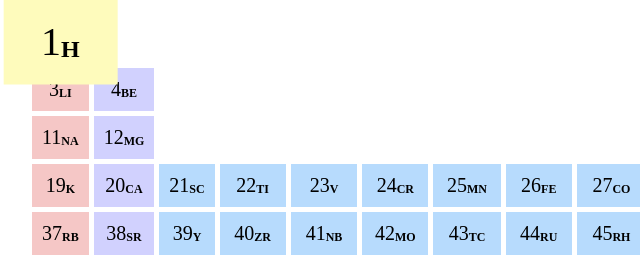
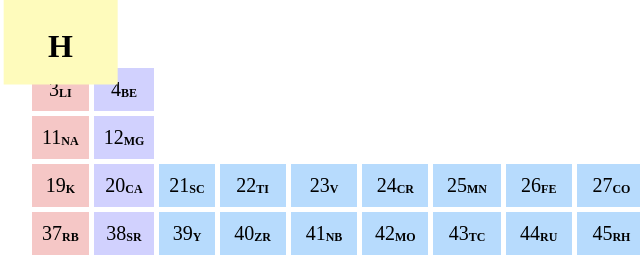
Before and after one commit to KramStyles/week_5_grid_meet, a plain HTML site: page periodic.html in a window 1280 px wide. In both pictures the pointer is over the element 60 px from the left and 41 px from the top of the page. Shown: the top 257 px of the page, 0-640 px from the left. Drawn offline with Linux system fonts and the light colour scheme.

Commit message:
adjust design

```diff
--- a/css/periodic.css
+++ b/css/periodic.css
@@ -24,6 +24,10 @@
 
 .container>div:hover{
     transform: scale(2);
+    font-size: 0px;
+}
+.container>div:hover span{
+    font-size: 16px;
 }
 
 .he{
```
